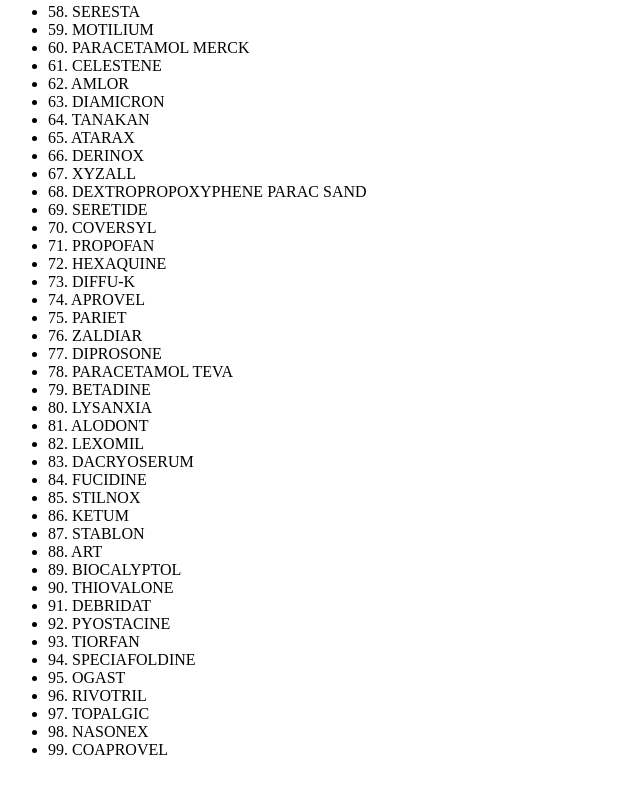
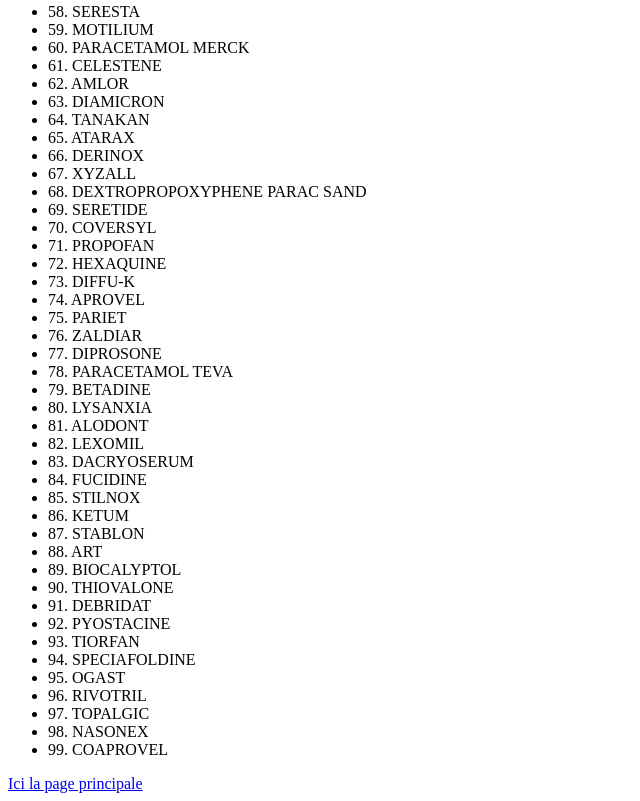
Before and after one commit to jrma999/cabinet, a plain HTML site: page medicament.html in a window 1280 px wide. Shown: the part 1085-1886 px from the top of the page, without its empty margins (0-640 px from the left). Before the commit the page ends 1860 px from the top, so only its background shows below. Drawn offline with Linux system fonts and the light colour scheme.

Commit message:
Add files via upload

```diff
--- a/medicament.html
+++ b/medicament.html
@@ -114,4 +114,5 @@
         <li>98. NASONEX</li>
         <li id="fin-liste">99. COAPROVEL<br></li>
     </ul>
+    <a href="index.html">Ici la page principale</a>
 </body>
```
